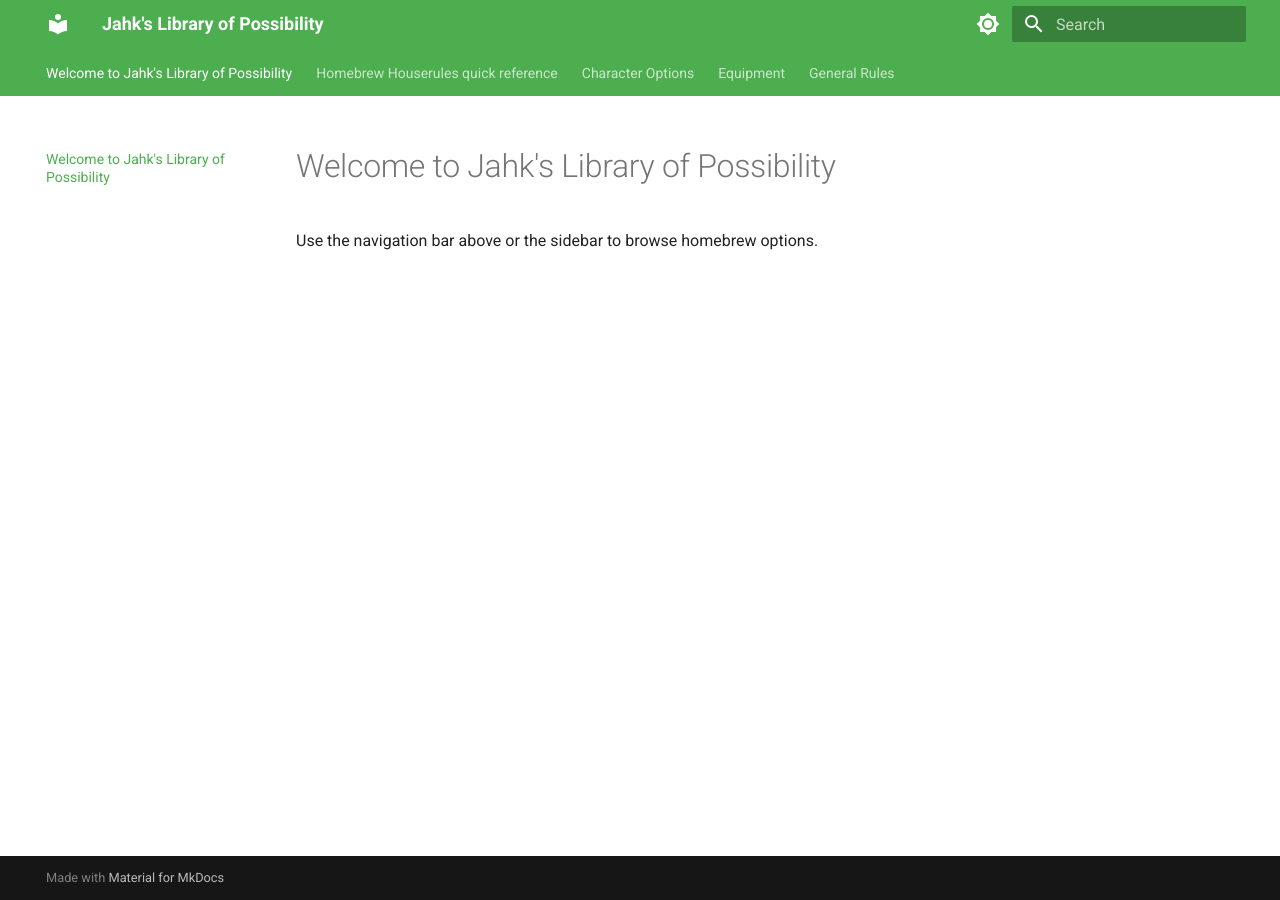
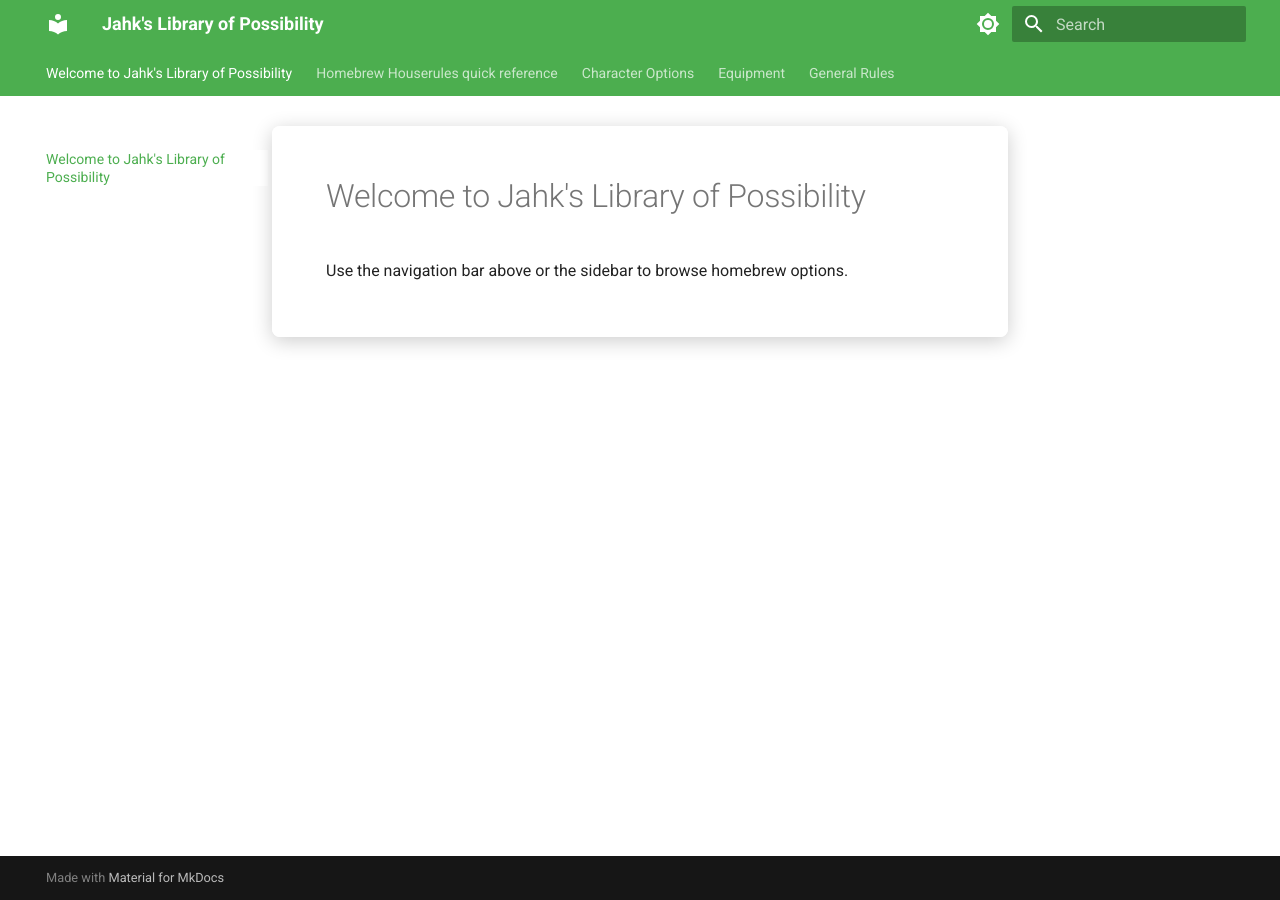
Before and after one commit to Harmacist27/jahks-library-of-possibility, an MkDocs documentation site: the page built from docs/index.md, in a window 1280 px wide. Built offline with MkDocs 1.6.1 and Material for MkDocs 9.7.7, drawn with Linux system fonts in a browser that asks for light colours.

Commit message:
Added background framework

```diff
--- /dev/null
+++ b/docs/stylesheets/extra.css
@@ -0,0 +1,24 @@
+/* Custom background for Jahk's Library of Possibility */
+[data-md-color-scheme="default"] body,
+[data-md-color-scheme="slate"] body {
+  background-image:
+    linear-gradient(rgba(15, 23, 42, 0.85), rgba(15, 23, 42, 0.85)),
+    url('https://images.unsplash.com/photo-1507842217343-583bb7270b66?q=80&w=2000&auto=format&fit=crop');
+  background-attachment: fixed;
+  background-position: center;
+  background-repeat: no-repeat;
+  background-size: cover;
+}
+
+/* Ensure content cards remain readable over the background */
+.md-content {
+  background-color: rgba(255, 255, 255, 0.95);
+  border-radius: 8px;
+  padding: 1.5rem;
+  box-shadow: 0 4px 20px rgba(0, 0, 0, 0.2);
+}
+
+/* Adjust card overlay if you use MkDocs dark mode (Slate theme) */
+[data-md-color-scheme="slate"] .md-content {
+  background-color: rgba(30, 41, 59, 0.92);
+}
--- a/mkdocs.yml
+++ b/mkdocs.yml
@@ -29,6 +29,9 @@
     - search.highlight         # Highlights searched words on the page
     - content.code.copy        # Adds copy buttons to code/stat blocks
 
+extra_css:
+  - stylesheets/extra.css
+
 markdown_extensions:
   - attr_list
   - tables
```
